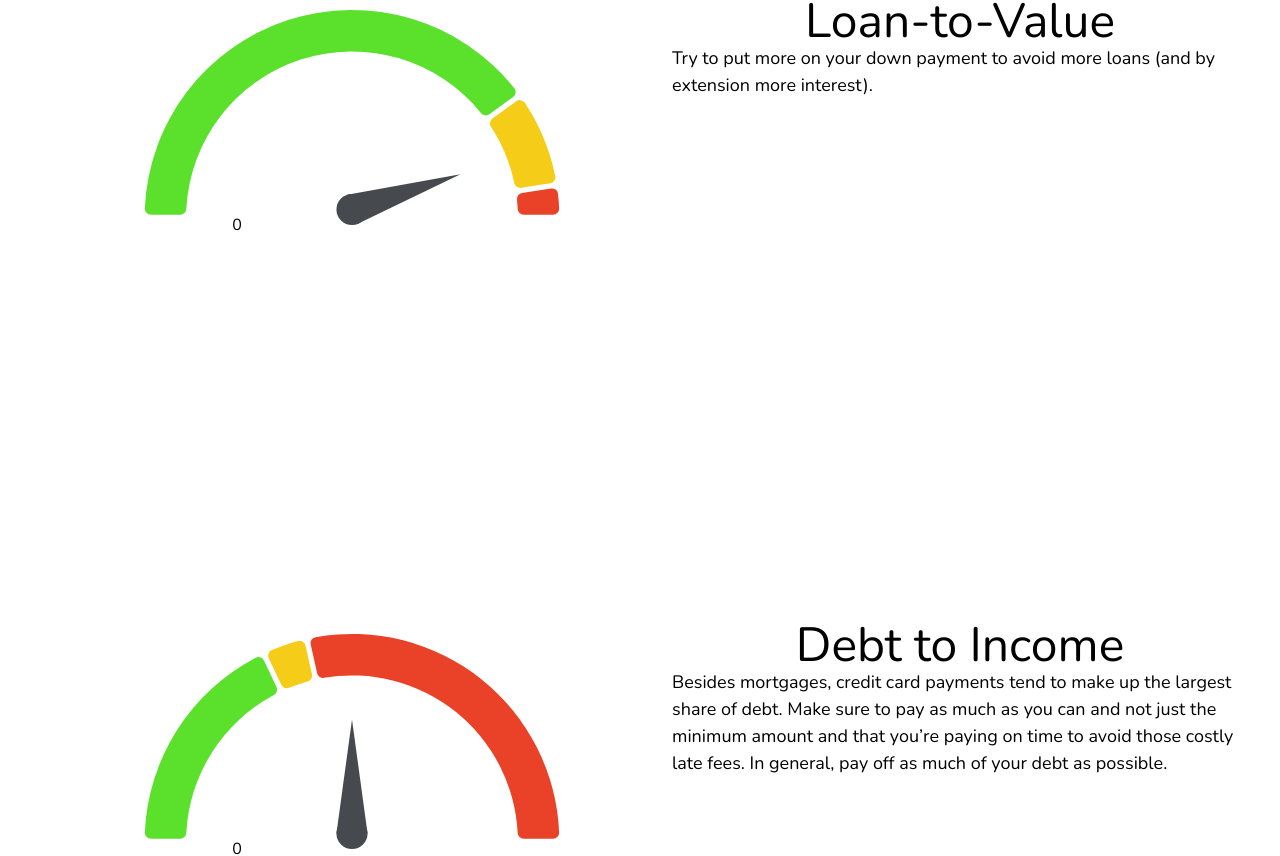
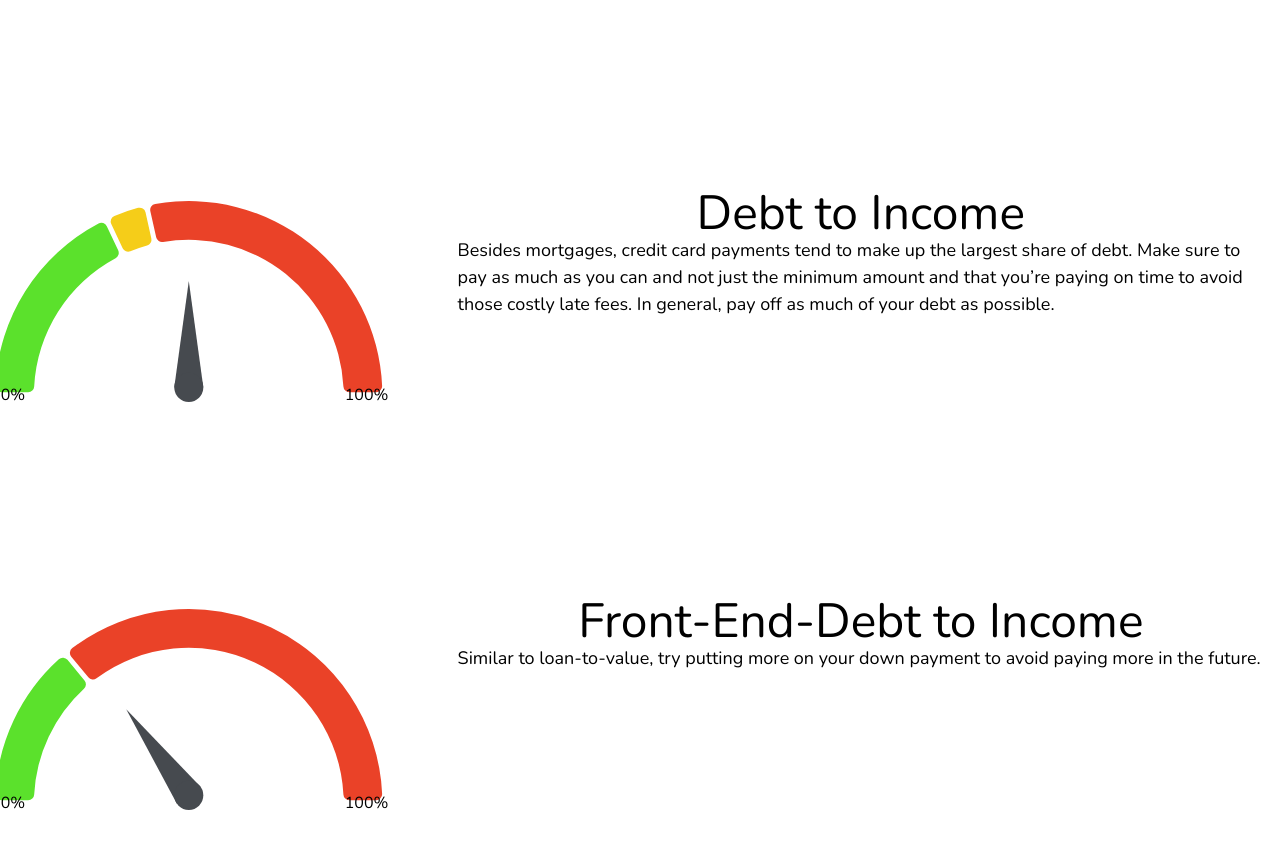
Before and after one commit to BK2004/mortgauge, a React (Create React App) app: page / in a window 1280 px wide. Shown: the part 627-1483 px from the top of the page. Built offline with nearby package versions, Linux system fonts and the light colour scheme.

Commit message:
Added labels to gauge charts

```diff
--- a/src/components/Results.js
+++ b/src/components/Results.js
@@ -5,10 +5,11 @@ import GaugeChart from "react-gauge-chart";
 
 ChartJS.register(ArcElement, Tooltip, Legend);
 
-function TableRow({ lengths, location, header, text, left }) {
+function TableRow({ lengths, location, header, text, left, right }) {
   return (
-    <div>
-      <div className="flex h-[600px] ml-16">
+    <div className="-mb-48">
+      <div className="flex h-[600px] -ml-24">
+        <div className="w-2/3 ml-4">
           <GaugeChart
             id={header}
             arcsLength={lengths}
@@ -17,13 +18,15 @@ function TableRow({ lengths, location, header, text, left }) {
             arcPadding={0.02}
             hideText={true}
           />
+          <div className="relative left-[15%] -top-[8%]">{left}</div>
+          <div className="relative left-[79%] -top-[12%]">{right}</div>
+        </div>
 
-        <div className="w-full mx-8">
+        <div className="w-full mr-4">
           <div className="text-center text-5xl">{header}</div>
           <div className="text-left text-[18px]">{text}</div>
         </div>
       </div>
-      <div className="relative -top-96 ml-56">{left}</div>
     </div>
   );
 }
@@ -37,7 +40,7 @@ function Results({ creditScore, LTV, DTI, FEDTI }) {
   const creditScorePercent = (creditScore - 300) / 550;
 
   return (
-    <div>
+    <div className="relative">
       <TableRow
         lengths={creditScoreLengths}
         location={1 - creditScorePercent}
@@ -69,16 +72,19 @@ function Results({ creditScore, LTV, DTI, FEDTI }) {
             </ul>
           </div>
         }
-        left={850}
+        left={"850"}
+        right={"\u00a0300"}
       />
       <TableRow
+        className="absolute -top-96"
         lengths={LTVLengths}
         location={LTV / 100}
         header={"Loan-to-Value"}
         text={
           "Try to put more on your down payment to avoid more loans (and by extension more interest)."
         }
-        left={"\u00A0\u00A00"}
+        left={"0%"}
+        right={"100%"}
       />
       <TableRow
         lengths={DTILengths}
@@ -87,7 +93,8 @@ function Results({ creditScore, LTV, DTI, FEDTI }) {
         text={
           "Besides mortgages, credit card payments tend to make up the largest share of debt. Make sure to pay as much as you can and not just the minimum amount and that you’re paying on time to avoid those costly late fees. In general, pay off as much of your debt as possible."
         }
-        left={"\u00A0\u00A00"}
+        left={"0%"}
+        right={"100%"}
       />
       <TableRow
         lengths={FEDTILengths}
@@ -96,7 +103,8 @@ function Results({ creditScore, LTV, DTI, FEDTI }) {
         text={
           "Similar to loan-to-value, try putting more on your down payment to avoid paying more in the future."
         }
-        left={"\u00A0\u00A00"}
+        left={"0%"}
+        right={"100%"}
       />
     </div>
   );
```
Lines whose indentation alone changed are shown as unchanged.
